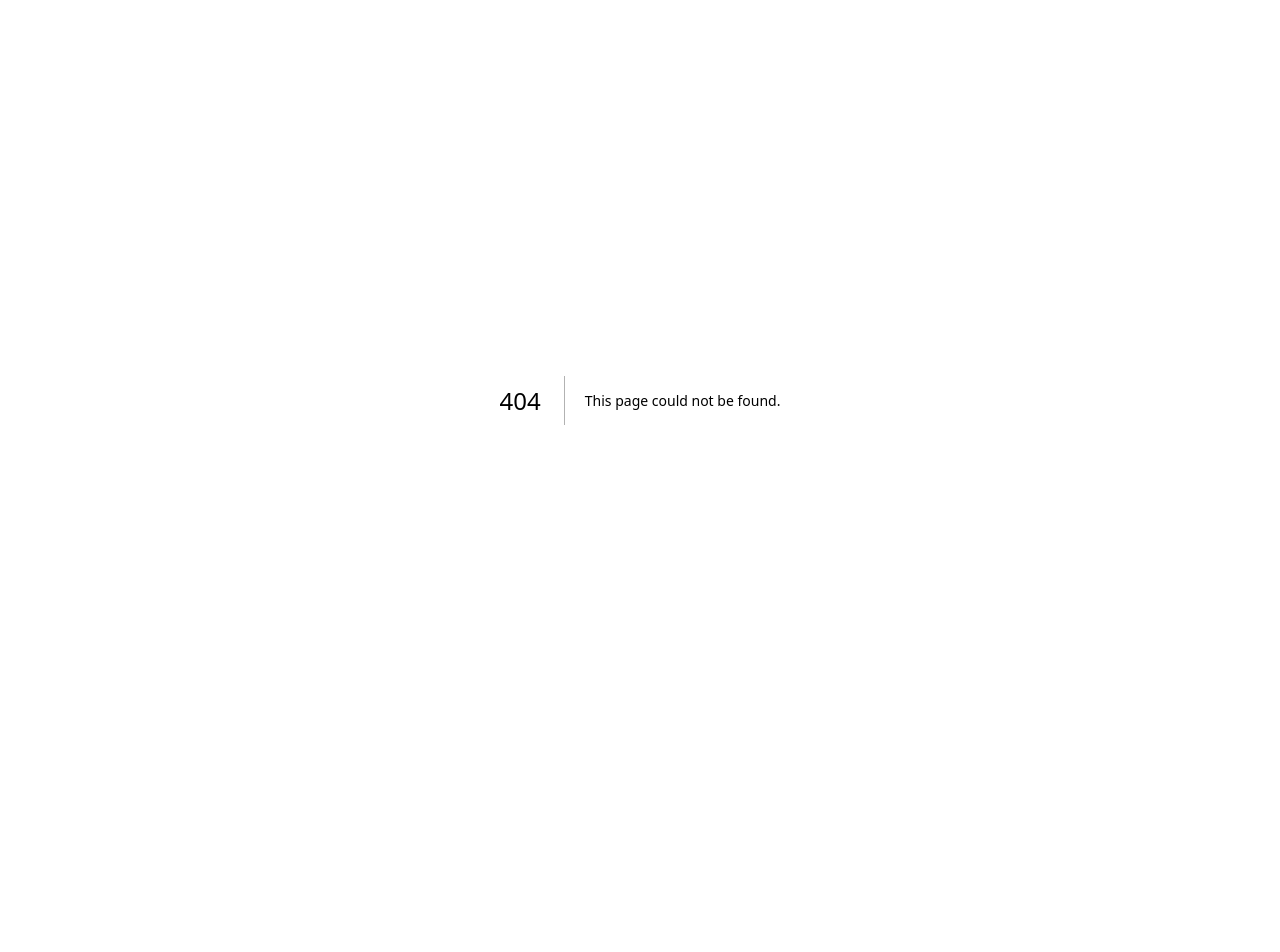
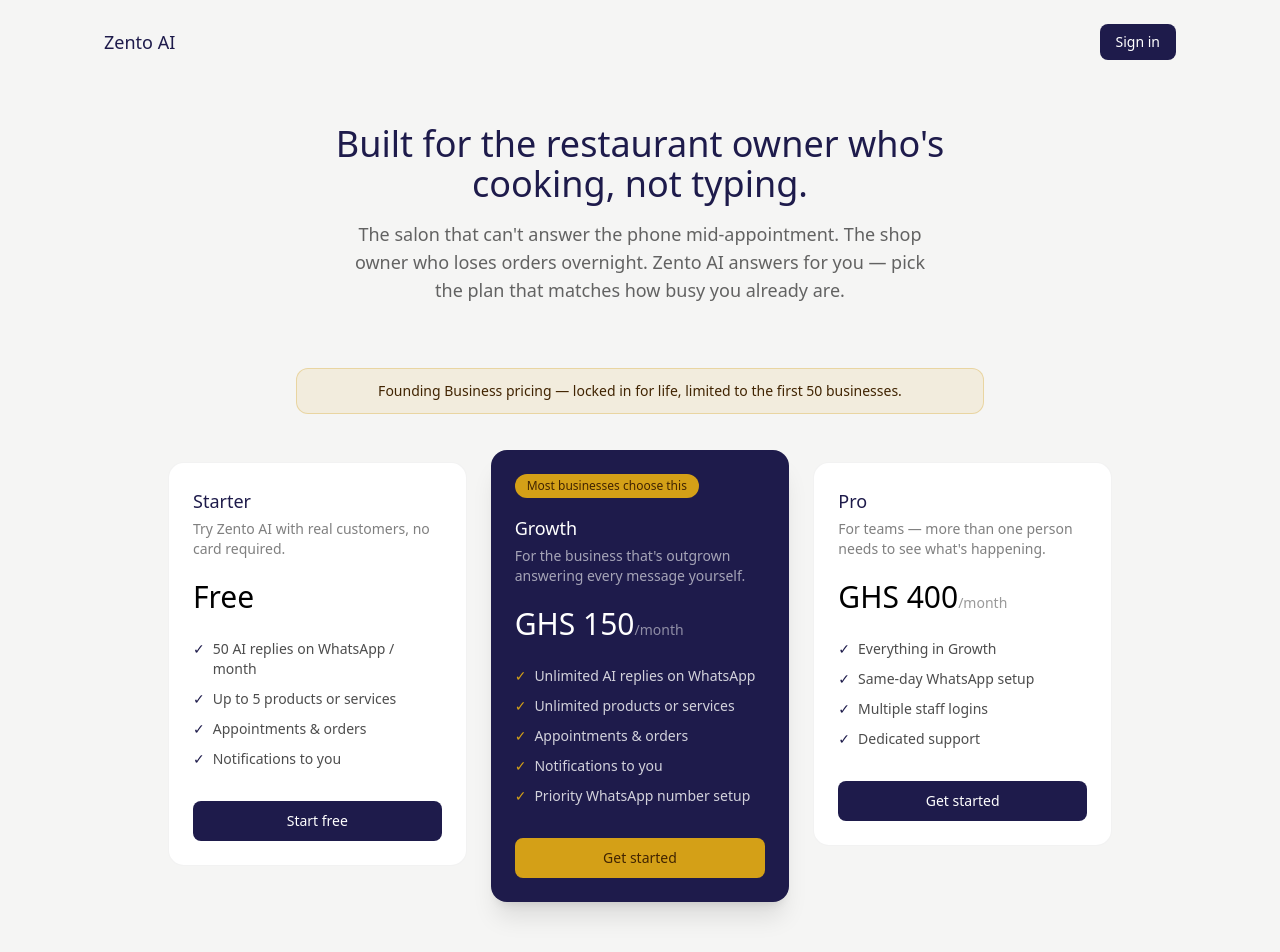
Before and after one commit to Nanayaw786/zento-ai, a Next.js app in the folder frontend/: page /pricing in a window 1280 px wide. Before the commit this address had no page. Shown: the top 952 px of the page. Before the commit the page ends 800 px from the top, so only its background shows below. Built offline with nearby package versions, Linux system fonts and the light colour scheme.

Commit message:
Add pricing page with tiered plans and landing page link

```diff
--- a/frontend/src/app/page.tsx
+++ b/frontend/src/app/page.tsx
@@ -14,7 +14,7 @@
 const flowSteps = [
   {
     title: "A customer messages you",
-    body: "On WhatsApp, any hour, about anything — a menu question, a booking, an order.",
+    body: "On WhatsApp, any hour, about anything â€” a menu question, a booking, an order.",
   },
   {
     title: "Zento AI answers and acts",
@@ -49,7 +49,7 @@
       <section className="hero-gradient relative">
         <nav className="flex items-center justify-between px-6 md:px-10 py-6 max-w-6xl mx-auto relative z-10">
           <span className="text-white text-lg font-medium">Zento AI</span>
-          <Link
+          <Link href="/pricing" className="text-sm font-medium text-white/80 hover:text-white transition-colors mr-4">Pricing</Link><Link
             href="/login"
             className="text-sm font-medium text-white bg-white/10 backdrop-blur px-4 py-2 rounded-lg hover:bg-white/20 transition-colors border border-white/20"
           >
@@ -63,7 +63,7 @@
           </h1>
           <p className="text-white/70 text-lg md:text-xl mb-10 max-w-xl mx-auto">
             Zento AI talks to your customers, books appointments, takes orders,
-            and tells you what happened — while you get on with running the place.
+            and tells you what happened â€” while you get on with running the place.
           </p>
           <div className="flex items-center justify-center gap-4 mb-12">
             <Link
@@ -92,7 +92,7 @@
         </div>
       </section>
 
-      {/* How it works — actual sequence, so numbered is justified */}
+      {/* How it works â€” actual sequence, so numbered is justified */}
       <section className="bg-white border-b border-black/5">
         <div className="max-w-6xl mx-auto px-6 md:px-10 py-16">
           <h2 className="text-2xl font-medium text-zento-navy mb-10 max-w-md">
@@ -117,7 +117,7 @@
         </div>
       </section>
 
-      {/* Dashboard mockup — grounds "stay in control" in something real */}
+      {/* Dashboard mockup â€” grounds "stay in control" in something real */}
       <section className="max-w-6xl mx-auto px-6 md:px-10 py-20">
         <div className="grid md:grid-cols-2 gap-12 items-center">
           <div className="order-2 md:order-1">
@@ -151,7 +151,7 @@
             </h2>
             <p className="text-black/60 mb-4 max-w-md">
               Every conversation, order, and booking your AI handles shows up in
-              your dashboard as it happens — not buried in a chat you have to scroll back through.
+              your dashboard as it happens â€” not buried in a chat you have to scroll back through.
             </p>
             <p className="text-black/60 max-w-md">
               Add your products, check on customers, and get a WhatsApp
--- /dev/null
+++ b/frontend/src/app/pricing/page.tsx
@@ -0,0 +1,190 @@
+import Link from "next/link";
+
+const tiers = [
+  {
+    name: "Starter",
+    price: "Free",
+    period: "",
+    tagline: "Try Zento AI with real customers, no card required.",
+    features: [
+      "50 AI replies on WhatsApp / month",
+      "Up to 5 products or services",
+      "Appointments & orders",
+      "Notifications to you",
+    ],
+    cta: "Start free",
+    href: "/signup",
+    highlighted: false,
+  },
+  {
+    name: "Growth",
+    price: "GHS 150",
+    period: "/month",
+    tagline: "For the business that's outgrown answering every message yourself.",
+    features: [
+      "Unlimited AI replies on WhatsApp",
+      "Unlimited products or services",
+      "Appointments & orders",
+      "Notifications to you",
+      "Priority WhatsApp number setup",
+    ],
+    cta: "Get started",
+    href: "/signup?plan=growth",
+    highlighted: true,
+  },
+  {
+    name: "Pro",
+    price: "GHS 400",
+    period: "/month",
+    tagline: "For teams — more than one person needs to see what's happening.",
+    features: [
+      "Everything in Growth",
+      "Same-day WhatsApp setup",
+      "Multiple staff logins",
+      "Dedicated support",
+    ],
+    cta: "Get started",
+    href: "/signup?plan=pro",
+    highlighted: false,
+  },
+];
+
+export default function PricingPage() {
+  return (
+    <main className="min-h-screen bg-zento-surface">
+      <nav className="flex items-center justify-between px-6 md:px-10 py-6 max-w-6xl mx-auto">
+        <Link href="/" className="text-zento-navy text-lg font-medium">
+          Zento AI
+        </Link>
+        <Link
+          href="/login"
+          className="text-sm font-medium text-white bg-zento-navy px-4 py-2 rounded-lg hover:bg-zento-navy-light transition-colors"
+        >
+          Sign in
+        </Link>
+      </nav>
+
+      {/* Header */}
+      <section className="max-w-3xl mx-auto px-6 md:px-10 pt-10 pb-16 text-center">
+        <h1 className="text-3xl md:text-4xl font-medium text-zento-navy mb-4">
+          Built for the restaurant owner who&apos;s cooking, not typing.
+        </h1>
+        <p className="text-black/60 text-lg max-w-xl mx-auto">
+          The salon that can&apos;t answer the phone mid-appointment. The shop owner
+          who loses orders overnight. Zento AI answers for you — pick the plan
+          that matches how busy you already are.
+        </p>
+      </section>
+
+      {/* Scarcity banner */}
+      <section className="max-w-3xl mx-auto px-6 md:px-10 mb-12">
+        <div className="bg-zento-gold/10 border border-zento-gold/30 rounded-xl px-5 py-3 text-center">
+          <p className="text-sm text-zento-gold-dark font-medium">
+            Founding Business pricing — locked in for life, limited to the first 50 businesses.
+          </p>
+        </div>
+      </section>
+
+      {/* Pricing cards */}
+      <section className="max-w-5xl mx-auto px-6 md:px-10 pb-20">
+        <div className="grid md:grid-cols-3 gap-6 items-start">
+          {tiers.map((tier) => (
+            <div
+              key={tier.name}
+              className={`rounded-2xl p-6 flex flex-col ${
+                tier.highlighted
+                  ? "bg-zento-navy text-white shadow-xl md:-translate-y-3"
+                  : "bg-white border border-black/5"
+              }`}
+            >
+              {tier.highlighted && (
+                <span className="text-xs font-medium text-zento-gold-dark bg-zento-gold w-fit px-3 py-1 rounded-full mb-4">
+                  Most businesses choose this
+                </span>
+              )}
+              <h2 className={`text-lg font-medium mb-1 ${tier.highlighted ? "text-white" : "text-zento-navy"}`}>
+                {tier.name}
+              </h2>
+              <p className={`text-sm mb-5 ${tier.highlighted ? "text-white/60" : "text-black/50"}`}>
+                {tier.tagline}
+              </p>
+              <div className="mb-6">
+                <span className="text-3xl font-medium">{tier.price}</span>
+                <span className={`text-sm ${tier.highlighted ? "text-white/50" : "text-black/40"}`}>
+                  {tier.period}
+                </span>
+              </div>
+              <ul className="space-y-2.5 mb-8 flex-1">
+                {tier.features.map((f) => (
+                  <li key={f} className="flex items-start gap-2 text-sm">
+                    <span className={tier.highlighted ? "text-zento-gold" : "text-zento-navy"}>✓</span>
+                    <span className={tier.highlighted ? "text-white/80" : "text-black/70"}>{f}</span>
+                  </li>
+                ))}
+              </ul>
+              <Link
+                href={tier.href}
+                className={`text-sm font-medium text-center py-2.5 rounded-lg transition-opacity hover:opacity-90 ${
+                  tier.highlighted
+                    ? "bg-zento-gold text-zento-gold-dark"
+                    : "bg-zento-navy text-white"
+                }`}
+              >
+                {tier.cta}
+              </Link>
+            </div>
+          ))}
+        </div>
+      </section>
+
+      {/* Comparison against the real alternative */}
+      <section className="bg-white border-y border-black/5">
+        <div className="max-w-3xl mx-auto px-6 md:px-10 py-16 text-center">
+          <h2 className="text-2xl font-medium text-zento-navy mb-4">
+            Cheaper than a hire. Faster than one, too.
+          </h2>
+          <p className="text-black/60 max-w-lg mx-auto">
+            A customer service hire costs GHS 800–2,000+ a month, works eight
+            hours a day, and still can&apos;t reply at 11pm. Zento AI costs less,
+            never sleeps, and never has an off day.
+          </p>
+        </div>
+      </section>
+
+      {/* Guarantee */}
+      <section className="max-w-2xl mx-auto px-6 md:px-10 py-16 text-center">
+        <h2 className="text-xl font-medium text-zento-navy mb-3">
+          No contract. No risk.
+        </h2>
+        <p className="text-black/60">
+          Cancel anytime. If Zento AI hasn&apos;t handled a real customer
+          conversation for you in your first 7 days, we&apos;ll refund you —
+          no questions asked.
+        </p>
+      </section>
+
+      {/* Final CTA */}
+      <section className="bg-zento-navy">
+        <div className="max-w-6xl mx-auto px-6 md:px-10 py-16 text-center">
+          <h2 className="text-2xl md:text-3xl font-medium text-white mb-4">
+            Your customers are already messaging you.
+          </h2>
+          <p className="text-white/70 mb-8 max-w-md mx-auto">
+            Give them someone to talk to, at any hour, without adding to your day.
+          </p>
+          <Link
+            href="/signup"
+            className="inline-block text-sm font-medium text-zento-gold-dark bg-zento-gold px-7 py-3.5 rounded-lg hover:opacity-90 transition-opacity"
+          >
+            Get started free
+          </Link>
+        </div>
+      </section>
+
+      <footer className="max-w-6xl mx-auto px-6 md:px-10 py-8 flex items-center justify-between text-xs text-black/40">
+        <span>Zento AI</span>
+        <span>Your AI employee for business.</span>
+      </footer>
+    </main>
+  );
+}
```
Also changed, not shown: 1 other file (tests, documents, lock files or other folders).
